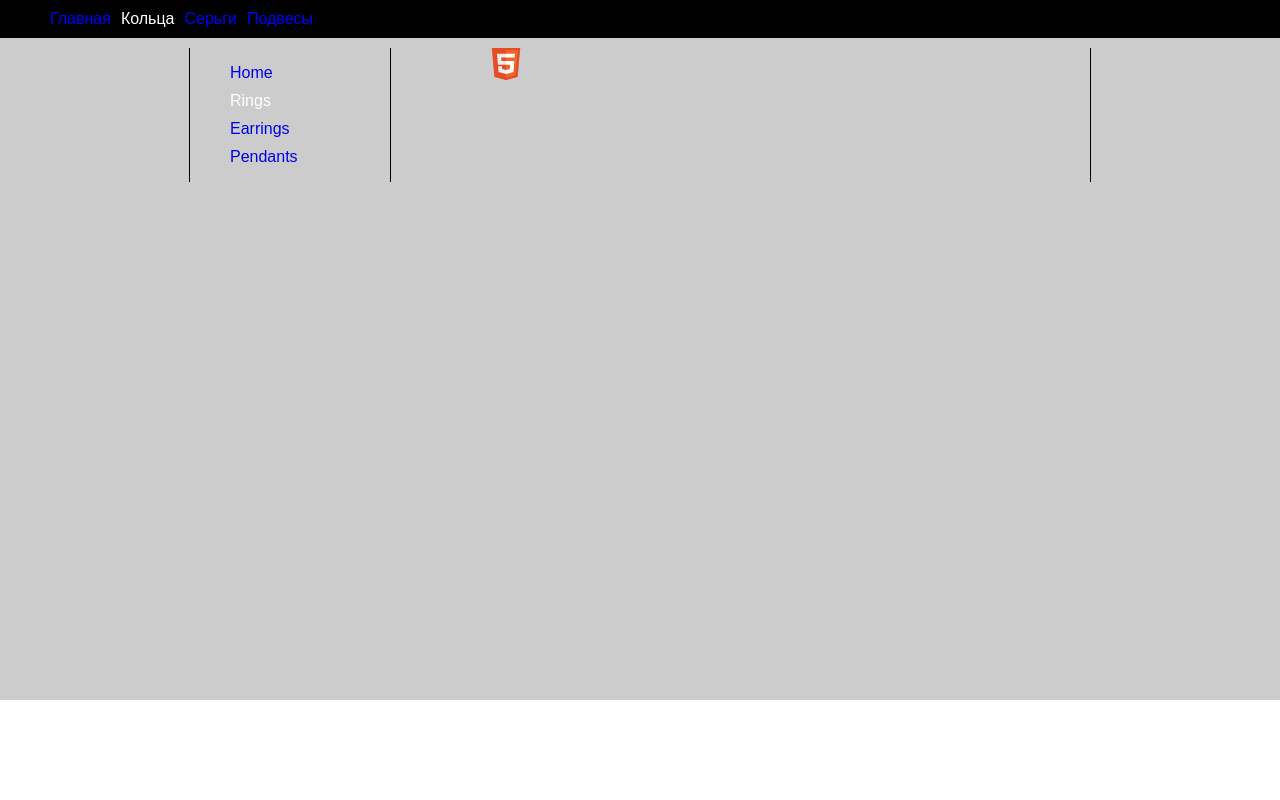
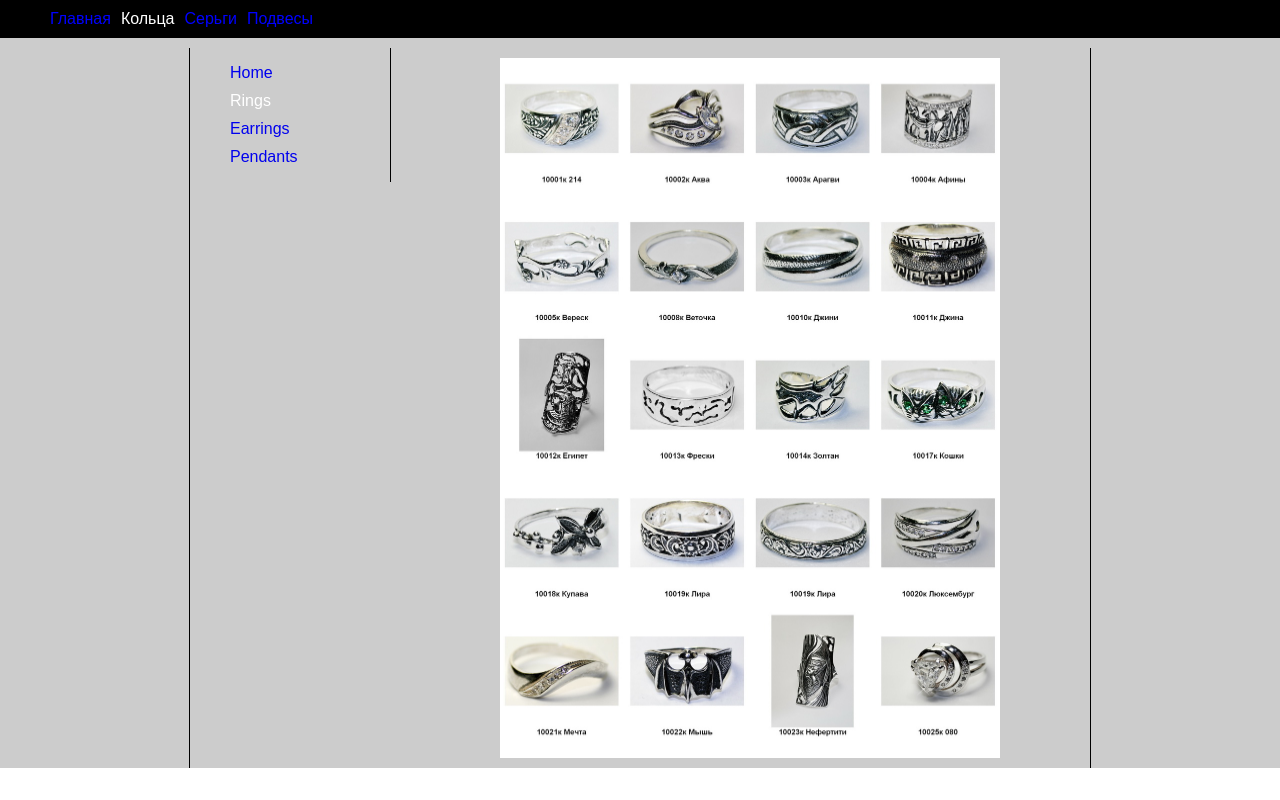
Before and after one commit to sendr/myjeweler, a Django app: template myjeweler/myjeweler/templates/photo.html in a window 1280 px wide. Run offline with Django 3.2, Linux system fonts and the light colour scheme; the template is opened without the code that fills it, so the values that code supplies are empty; parts of the project's set-up code (start-up, migrations or seed data) failed here and were passed over.

Commit message:
Some changes

```diff
--- a/myjeweler/myjeweler/static/css/all.css
+++ b/myjeweler/myjeweler/static/css/all.css
@@ -4,7 +4,6 @@ body{
 	margin: 0;
 }
 .wrapper {
-	height: 700px;
 	background: #ccc;
 	padding: 0;
 	margin: 0;
@@ -57,3 +56,9 @@ body{
 .sidebar a{
 	text-decoration: none;
 }
+img{
+	text-align: top;
+	width: 500px;
+	height: 700px;
+	margin: 10px;
+}
--- a/myjeweler/myjeweler/templates/photo.html
+++ b/myjeweler/myjeweler/templates/photo.html
@@ -5,5 +5,5 @@
 {% block rings_class_ %} class="active" {% endblock %}
 
 {% block content %}
-			<img src="html5.png" alt="xdfhbd">
+			<img src="/static/photo.jpg" alt="xdfhbd">
 {% endblock content %}
```
Also changed, not shown: myjeweler/myjeweler/static/html5.png (renamed from myjeweler/myjeweler/templates/html5.png), myjeweler/myjeweler/static/photo.jpg (added).
